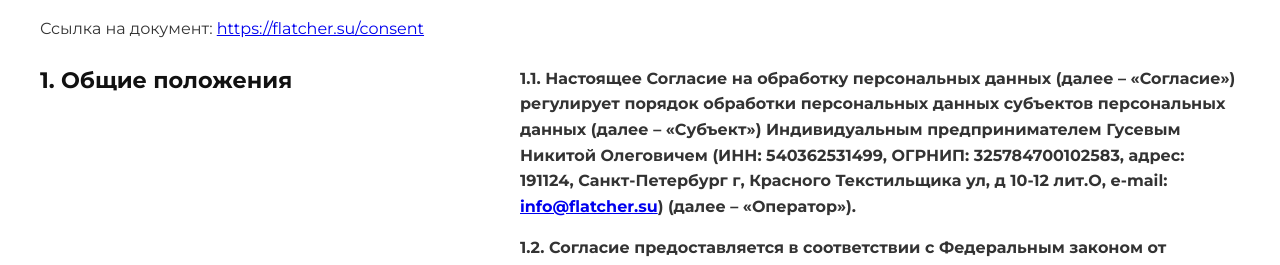
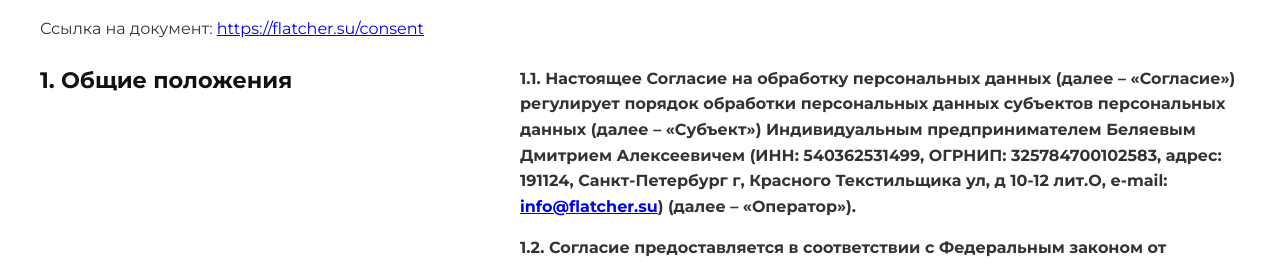
Before and after one commit to EBROPA/FlatcherSite, a React (Vite) app: page /consent in a window 1280 px wide. Shown: the part 235-500 px from the top of the page. Built offline with nearby package versions, Linux system fonts and the light colour scheme.

Commit message:
Update PersonalDataConsentPage: replace Гусев Никита Олегович with Беляев Дмитрий Алексеевич

```diff
--- a/src/pages/PersonalDataConsentPage.jsx
+++ b/src/pages/PersonalDataConsentPage.jsx
@@ -50,7 +50,7 @@
     id: 1,
     title: "1. Общие положения",
     content: [
-      "1.1. Настоящее Согласие на обработку персональных данных (далее – «Согласие») регулирует порядок обработки персональных данных субъектов персональных данных (далее – «Субъект») Индивидуальным предпринимателем Гусевым Никитой Олеговичем (ИНН: 540362531499, ОГРНИП: 325784700102583, адрес: 191124, Санкт-Петербург г, Красного Текстильщика ул, д 10-12 лит.О, e-mail: info@flatcher.su) (далее – «Оператор»).",
+      "1.1. Настоящее Согласие на обработку персональных данных (далее – «Согласие») регулирует порядок обработки персональных данных субъектов персональных данных (далее – «Субъект») Индивидуальным предпринимателем Беляевым Дмитрием Алексеевичем (ИНН: 540362531499, ОГРНИП: 325784700102583, адрес: 191124, Санкт-Петербург г, Красного Текстильщика ул, д 10-12 лит.О, e-mail: info@flatcher.su) (далее – «Оператор»).",
       "1.2. Согласие предоставляется в соответствии с Федеральным законом от 27.07.2006 № 152-ФЗ «О персональных данных», Федеральным законом от 13.03.2006 № 38-ФЗ «О рекламе», а также иными действующими нормативными правовыми актами Российской Федерации.",
       "1.3. Настоящее Согласие предоставляется посредством совершения Субъектом действий по оставлению данных на сайте https://flatcher.su (включая поддомены всех уровней) (далее – «Сайт»), а также иных действий, выражающих согласие на обработку персональных данных, в том числе на получение рекламной информации, как это предусмотрено Политикой обработки персональных данных и файлов Cookie, размещённой на Сайте по адресу: https://flatcher.su/data-processing (далее – «Политика»)."
     ],
```
